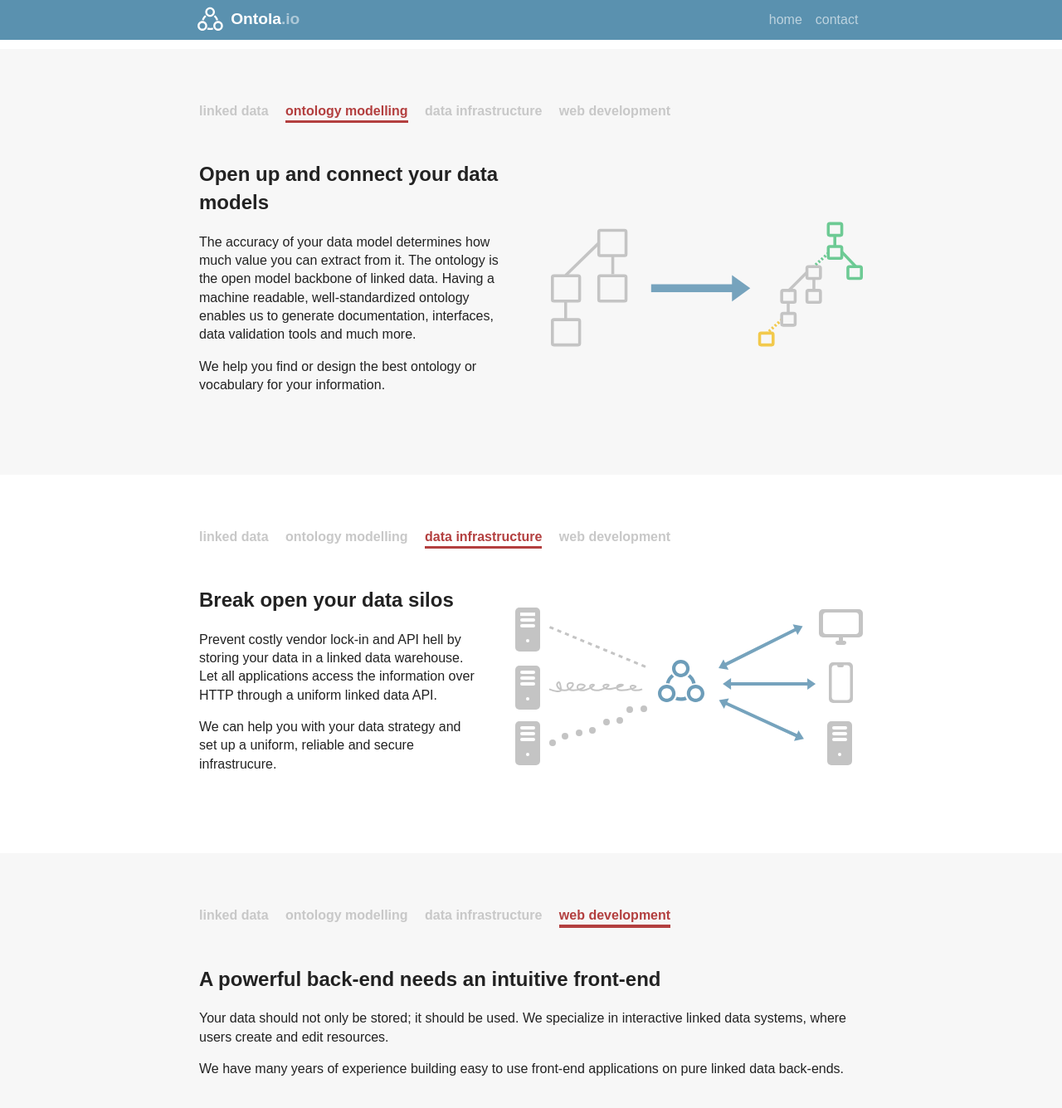
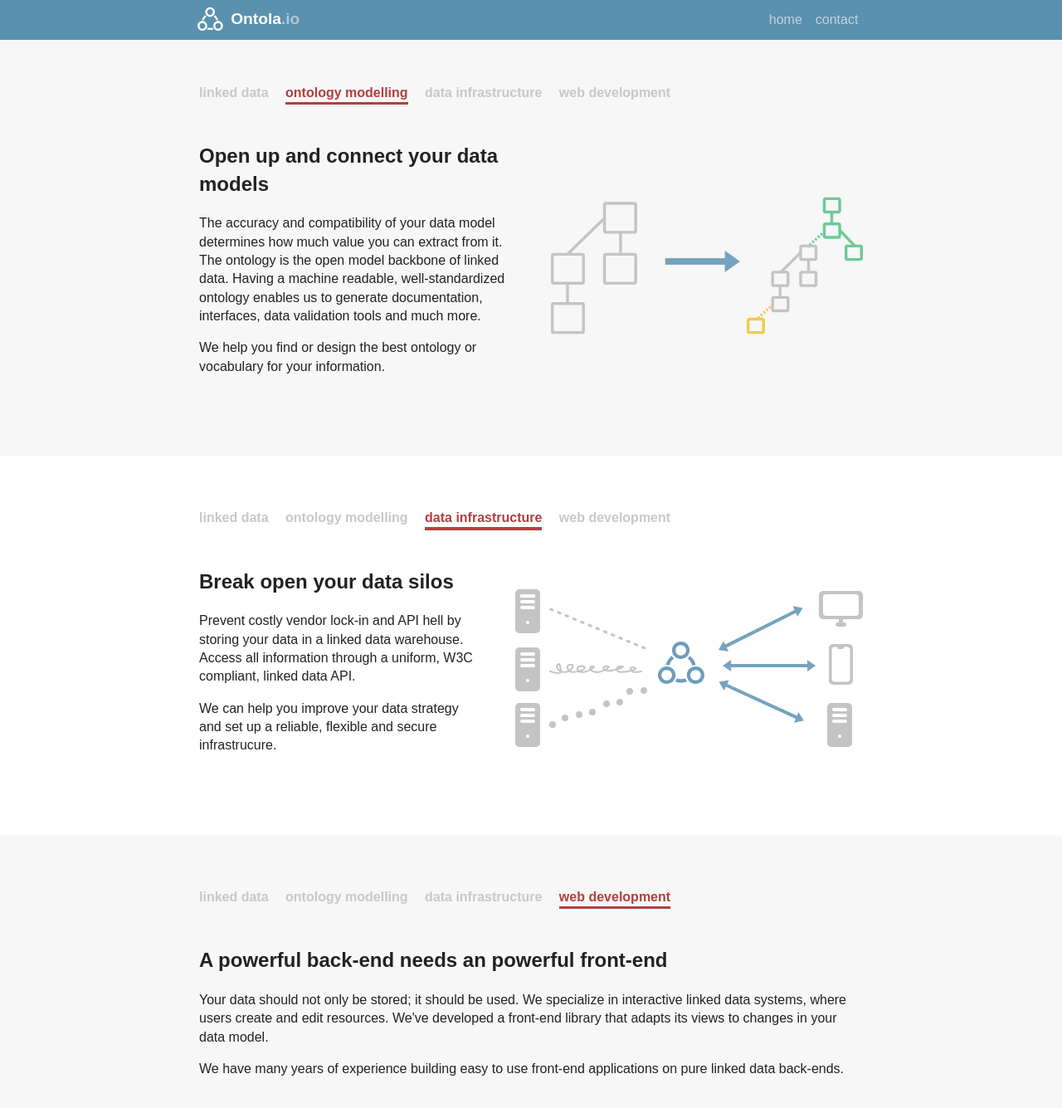
Before and after one commit to ontola/home, a Jekyll site: the page built from index.html, in a window 1280 px wide and 1400 px high, scrolled down 900 px. Shown: the top 1335 px of the window at 83% size. Built offline with Jekyll 4.4.1, drawn with Linux system fonts in a browser that asks for light colours.

Commit message:
IImage improvements

```diff
--- a/index.html
+++ b/index.html
@@ -47,7 +47,7 @@ title: Ontola - Linked Data Software Development
         <div class="section__text">
           <h2>Open up and connect your data models</h2>
           <p>
-            The accuracy of your data model determines how much value you can extract from it.
+            The accuracy and compatibility of your data model determines how much value you can extract from it.
             The ontology is the open model backbone of linked data.
             Having a machine readable, well-standardized ontology enables us to generate documentation,
             interfaces, data validation tools and much more.
@@ -74,11 +74,11 @@ title: Ontola - Linked Data Software Development
           <h2>Break open your data silos</h2>
           <p>
             Prevent costly vendor lock-in and API hell by storing your data in a linked data warehouse.
-            Let all applications access the information over HTTP through a uniform linked data API.
+            Access all information through a uniform, W3C compliant, linked data API.
           </p>
           <p>
-            We can help you with your data strategy and
-            set up a uniform, reliable and secure infrastrucure.
+            We can help you improve your data strategy and
+            set up a reliable, flexible and secure infrastrucure.
           </p>
           <!-- <a href="#" class="read-more">More about data warehousing...</a> -->
         </div>
@@ -94,11 +94,13 @@ title: Ontola - Linked Data Software Development
           <a href="#data-infrastructure">data infrastructure</a>
           <a href="#web-development" class="current">web development</a>
         </nav>
-      <h2>A powerful back-end needs an intuitive front-end</h2>
+      <h2>A powerful back-end needs an powerful front-end</h2>
       <p>
         Your data should not only be stored; it should be used.
         We specialize in interactive linked data systems,
         where users create and edit resources.
+        We've developed a front-end library that adapts
+        its views to changes in your data model.
       </p>
       <p>
         We have many years of experience building easy to use
```
Also changed, not shown: img/home/linked-data.svg, img/home/ontology-modelling.svg.
